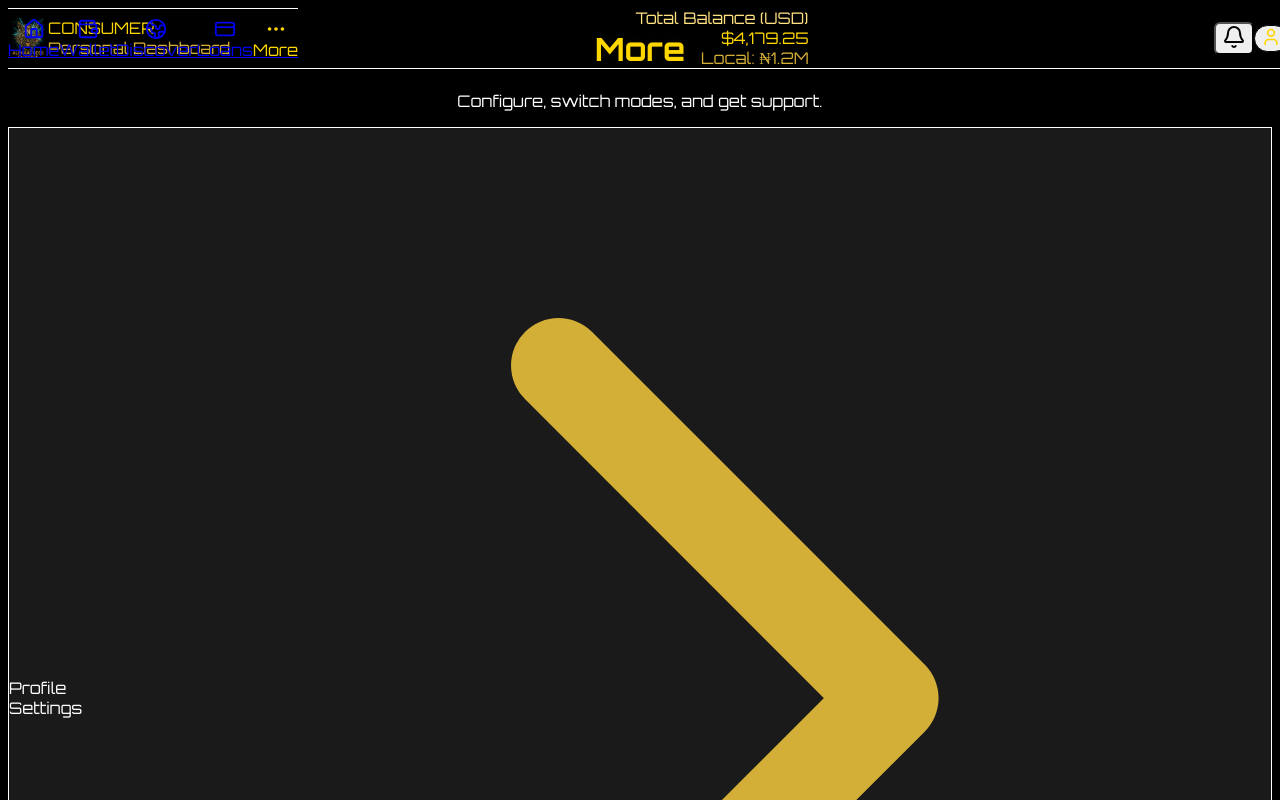
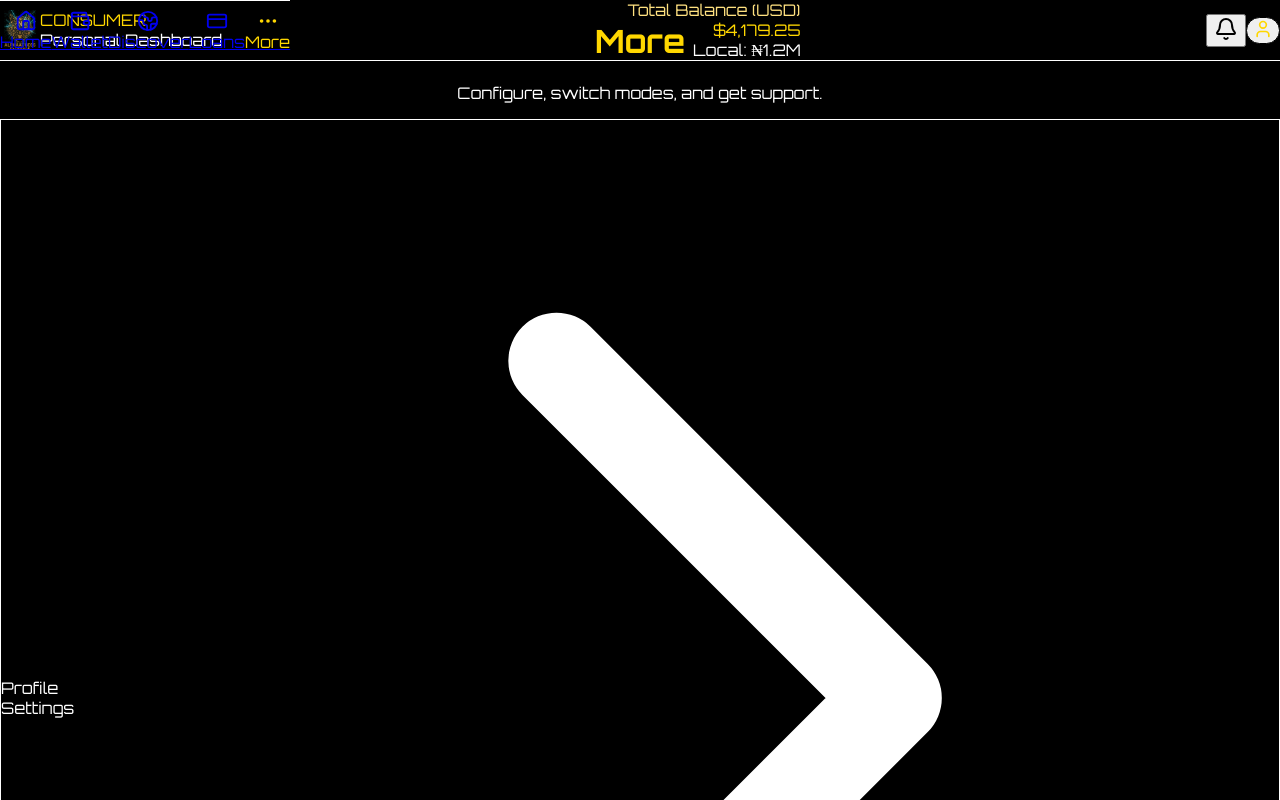
Before and after one commit to officialdavid890-ux/alphaaccess-next, a Next.js app: page /more in a window 1280 px wide. Shown: the top 800 px of the page. Built offline with nearby package versions, Linux system fonts and the light colour scheme.

Commit message:
Update globals.css

```diff
--- a/styles/globals.css
+++ b/styles/globals.css
@@ -1,70 +1,38 @@
-/* Import Orbitron font for that futuristic luxury vibe */
 @import url('https://fonts.googleapis.com/css2?family=Orbitron:wght@400;700;900&display=swap');
 
 @tailwind base;
 @tailwind components;
 @tailwind utilities;
 
-/* Root color variables for global use */
-:root {
-  --gold-50: #FFFBEA;
-  --gold-200: #FFF0B3;
-  --gold-300: #FFE180;
-  --gold-400: #FFD700;
-  --gold-600: #D4AF37;
-  --gold-900: #4D3D10;
-  --black: #000000;
-  --dark: #0B0B0B;
-  --slate: #1A1A1A;
-  --cream: #F7EED4;
+html, body {
+  margin: 0;
+  padding: 0;
+  background-color: #000;
+  color: #fff;
+  font-family: "Orbitron", sans-serif;
 }
 
-/* Global layout + type */
-html, body, #__next {
-  height: 100%;
-  background-color: var(--black);
-  color: #fff;
-  font-family: 'Orbitron', system-ui, -apple-system, "Segoe UI", Roboto, "Helvetica Neue", Arial;
-  scroll-behavior: smooth;
+.text-gold-400 {
+  color: #FFD700;
 }
 
-/* Utility: background */
-.bg-slate { background-color: var(--slate); }
-
-/* Text color utilities */
-.text-gold-400 { color: var(--gold-400); }
-.text-gold-300 { color: var(--gold-300); }
-.text-gold-700 { color: var(--gold-600); }
-
-/* Button global style */
-button {
-  border-radius: 6px;
-  transition: all 0.3s ease;
-  letter-spacing: 0.5px;
-  font-family: 'Orbitron', sans-serif;
+.text-gold-300 {
+  color: #FFE180;
 }
 
-/* Gold Glow hover effects */
-button:hover {
-  box-shadow: 0 0 15px rgba(255, 215, 0, 0.3);
+.border-gold-900 {
+  border-color: #4D3D10;
 }
 
-/* Slight global glow for hero section elements */
-h1, h2, h3 {
-  text-shadow: 0 0 10px rgba(255, 215, 0, 0.05);
+.bg-gold-400 {
+  background-color: #FFD700;
 }
 
-/* Add cinematic fade on load */
-.fade-in {
-  animation: fadeIn 1.5s ease-in-out forwards;
-}
-@keyframes fadeIn {
-  from { opacity: 0; transform: translateY(10px); }
-  to { opacity: 1; transform: translateY(0); }
+.bg-gold-300 {
+  background-color: #FFE180;
 }
 
-/* Responsiveness tweaks */
-@media (max-width: 768px) {
-  h1 { font-size: 2.2rem; line-height: 1.1; }
-  h2 { font-size: 1.5rem; }
+button {
+  transition: all 0.3s ease-in-out;
+  letter-spacing: 0.6px;
 }
```
